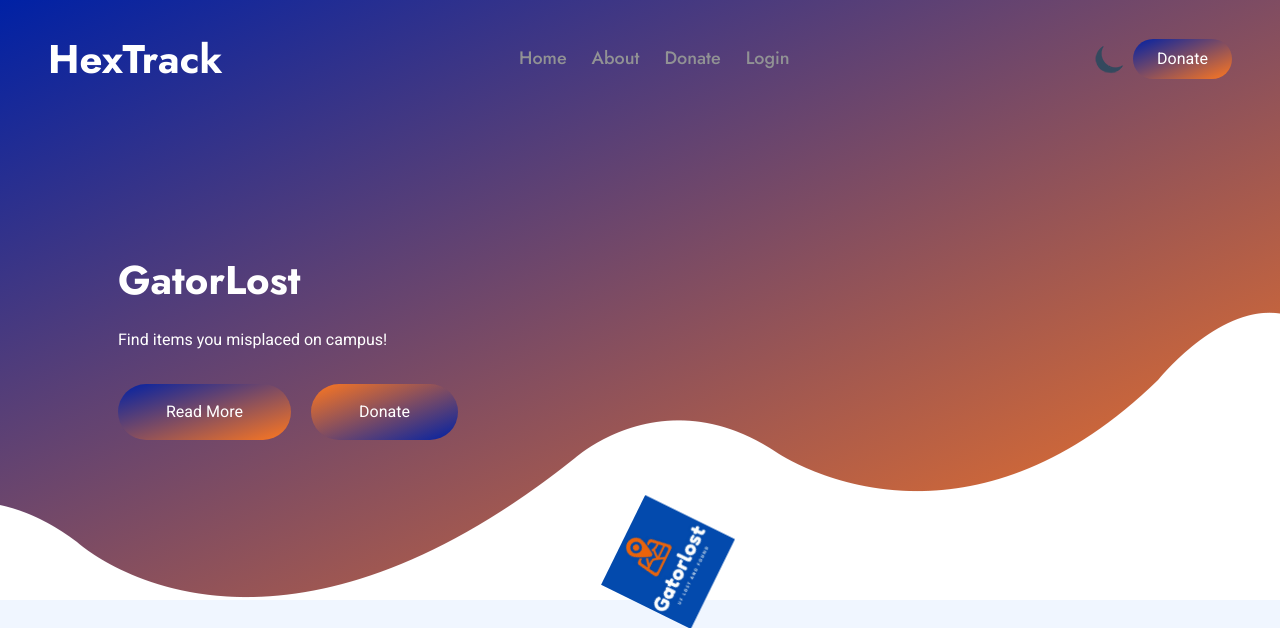
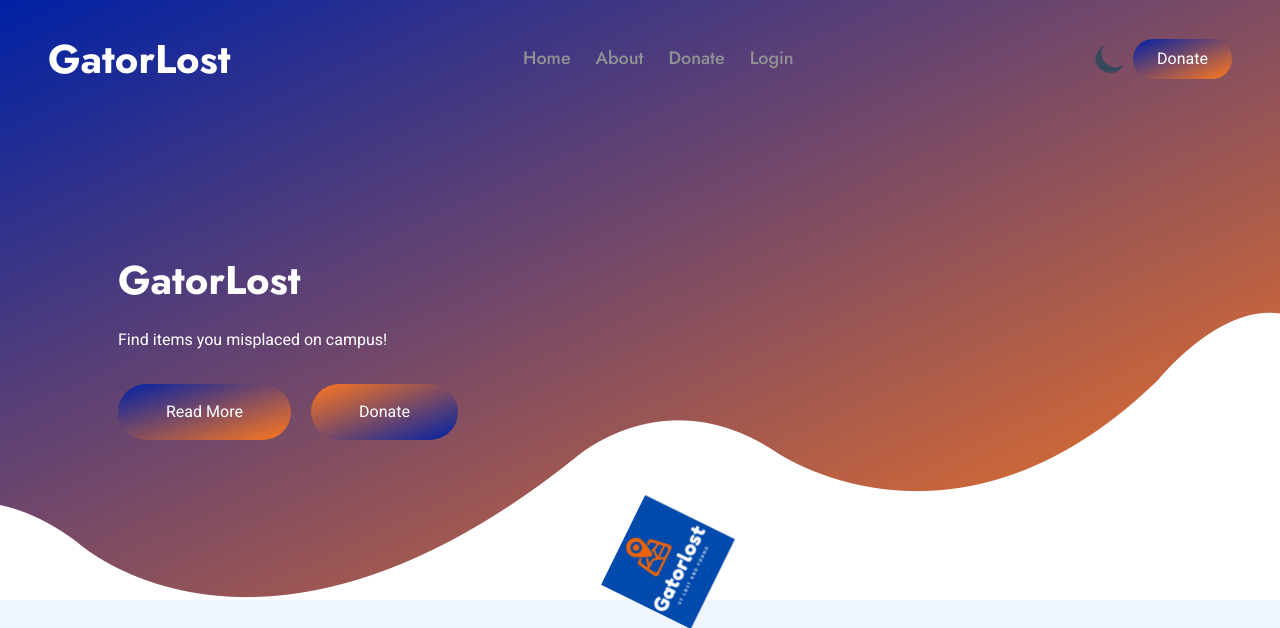
Before and after one commit to amandacruzz/TheFounders, a Django app: page / in a window 1280 px wide. Shown: the top 628 px of the page. Run offline with Django 4.2, Linux system fonts and the light colour scheme; data that the repository does not hold is empty; some libraries are stand-ins or nearby versions.

Commit message:
changed title name

```diff
--- a/templates/index.html
+++ b/templates/index.html
@@ -19,7 +19,7 @@
         <div class="container-xxl position-relative p-0" id="home">
             <nav class="navbar navbar-expand-lg navbar-light px-4 px-lg-5 py-3 py-lg-0">
                 <a href="{% url 'index' %}" class="navbar-brand p-0">
-                    <h1 class="m-0">HexTrack</h1>
+                    <h1 class="m-0">GatorLost</h1>
                     <!-- <img src="img/logo.png" alt="Logo"> -->
                 </a>
                 <button class="navbar-toggler" type="button" data-bs-toggle="collapse" data-bs-target="#navbarCollapse">
--- a/templates/navbar.html
+++ b/templates/navbar.html
@@ -4,7 +4,7 @@
         <div class="container-xxl position-relative p-0" id="home">
             <nav class="navbar navbar-expand-lg navbar-light px-4 px-lg-5 py-3 py-lg-0">
                 <a href="{% url 'index' %}" class="navbar-brand p-0">
-                    <h1 class="m-0">HexTrack</h1>
+                    <h1 class="m-0">GatorLost</h1>
                     <!-- <img src="img/logo.png" alt="Logo"> -->
                 </a>
                 <button class="navbar-toggler" type="button" data-bs-toggle="collapse" data-bs-target="#navbarCollapse">
```
